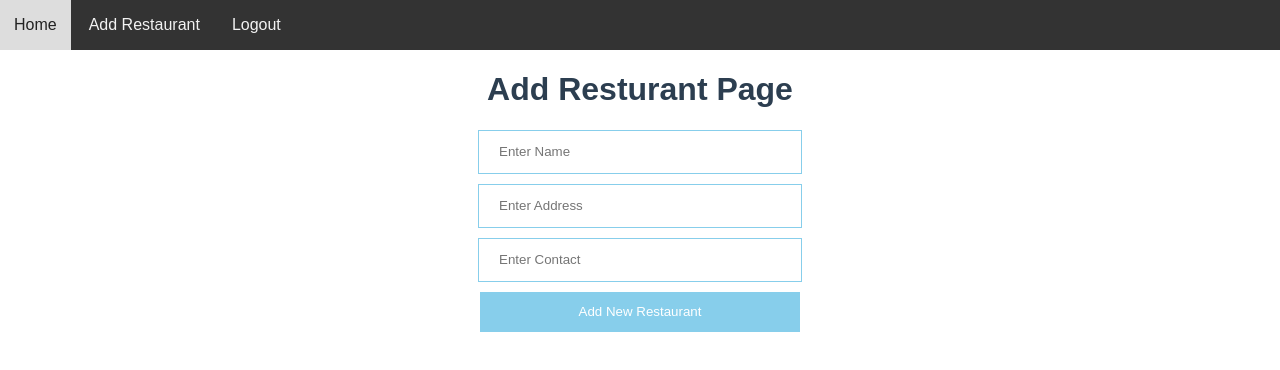
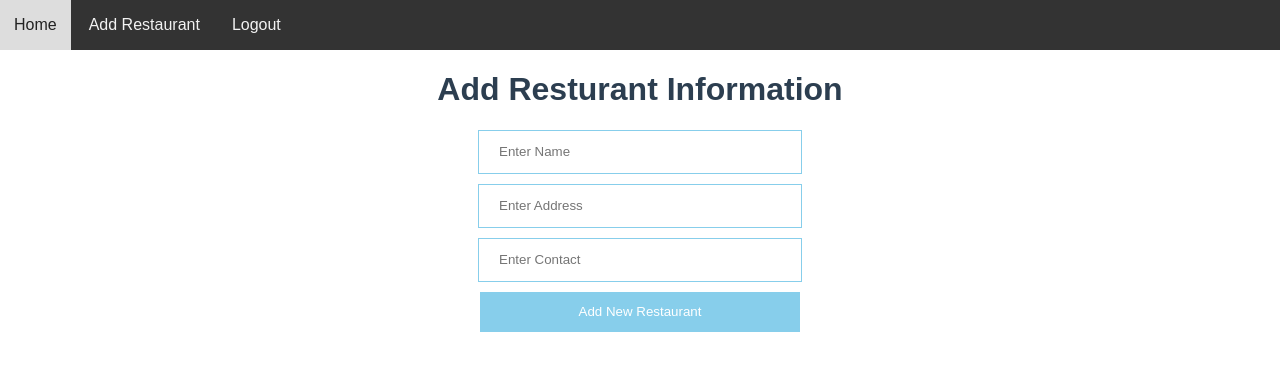
Before and after one commit to jayandrathapachhetri/Deep-Dive-into-Vue.js, a Vue app in the folder resturant_management_system/: page /add in a window 1280 px wide. Shown: the top 370 px of the page. Built offline with nearby package versions, Linux system fonts and the light colour scheme; sample sign-in values are in the browser's storage.

Commit message:
Update Restaurant Page

```diff
--- a/resturant_management_system/src/components/AddPage.vue
+++ b/resturant_management_system/src/components/AddPage.vue
@@ -1,6 +1,6 @@
 <template>
 <AppHeader />
-<h1>Add Resturant Page</h1>
+<h1>Add Resturant Information</h1>
 <form class="add">
     <input type="text" placeholder="Enter Name" v-model="restaurant.name" name="name">
     <input type="text" placeholder="Enter Address" v-model="restaurant.address" name="address">
```
